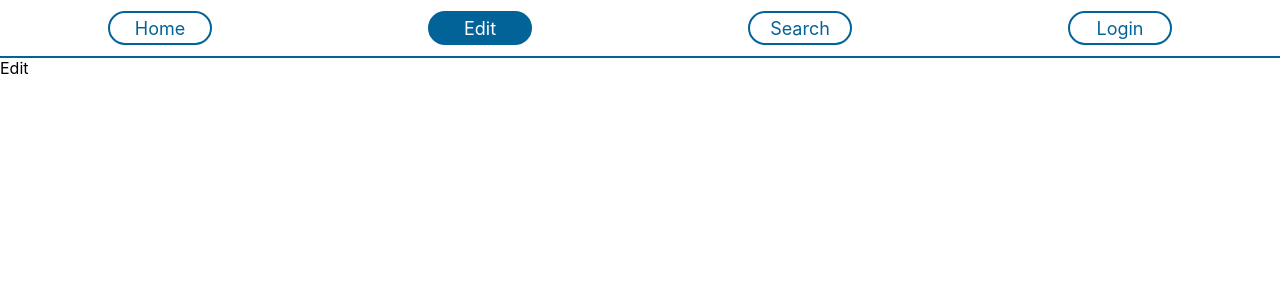
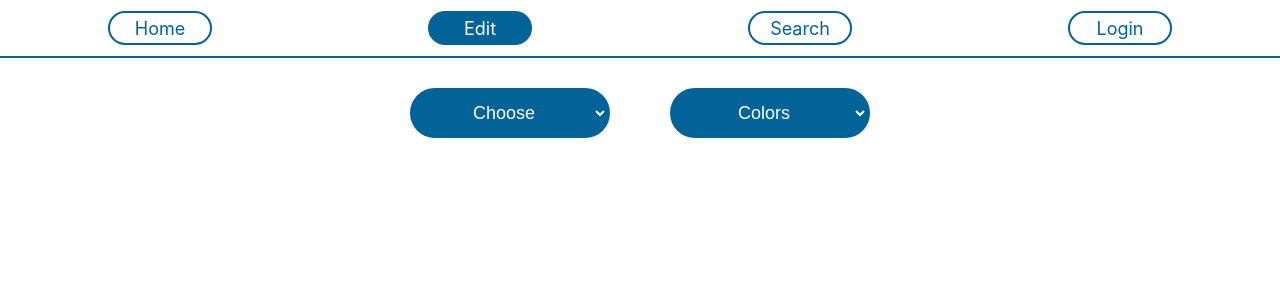
Before and after one commit to mariamDanielyan/Homework, a React (Create React App) app: page /edit in a window 1280 px wide. Shown: the top 300 px of the page. Built offline with nearby package versions, Linux system fonts and the light colour scheme.

Commit message:
Making Edit Component

```diff
--- a/src/components/Edit/index.js
+++ b/src/components/Edit/index.js
@@ -1,8 +1,44 @@
+import {FILTER_OPTIONS} from "../../helpers/constants";
+import {COLORS} from "../../helpers/constants";
+import {useEffect, useState} from "react";
+
+
 const Edit = () =>{
+    const [value, setValue] = useState(FILTER_OPTIONS[0])
+    const [color, setColor] = useState(COLORS[0])
+
+    useEffect(()=>{
+
+    },[value,color])
+
+    const getValue = (e) => {
+      setValue(e.target.value)
+    }
+    console.log(value)
+
+    const getColor = (e) => {
+        setColor(e.target.value)
+    }
+    console.log(color)
     return (
         <>
-            <div>
-                Edit
+            <div className={'edit-container'}>
+                <select onChange={getValue} className={'select'}>
+                    <option value={"Choose"}>Choose</option>
+                    {
+                        FILTER_OPTIONS.map(item => (
+                        <option key={item} value={item}>{item}</option>
+                    ))
+                    }
+                </select>
+                <select onChange={getColor} className={'select'}>
+                <option value={"Colors"}>Colors</option>
+                {
+                    COLORS.map(item => (
+                        <option key={item} value={item}>{item}</option>
+                    ))
+                }
+            </select>
             </div>
         </>
     )
--- /dev/null
+++ b/src/helpers/constants.js
@@ -0,0 +1,12 @@
+export const FILTER_OPTIONS = [
+    'name',
+    'text',
+]
+export const COLORS = [
+    'black',
+    'red',
+    'blue',
+    'purple',
+    'green',
+    'orange'
+]
--- a/src/index.css
+++ b/src/index.css
@@ -56,3 +56,24 @@ code {
   flex-direction: column;
   align-items: center;
 }
+
+.edit-container{
+  display: flex;
+  justify-content: center;
+  align-items: center;
+}
+
+.select{
+  text-align: center;
+  font-size: large;
+  color: white;
+  background-color: #026398;
+  width: 200px;
+  height: 50px;
+  border-radius: 30px;
+  display: flex;
+  justify-content: center;
+  align-items: center;
+  border: 2px solid #026398;
+  margin: 30px;
+}
```
